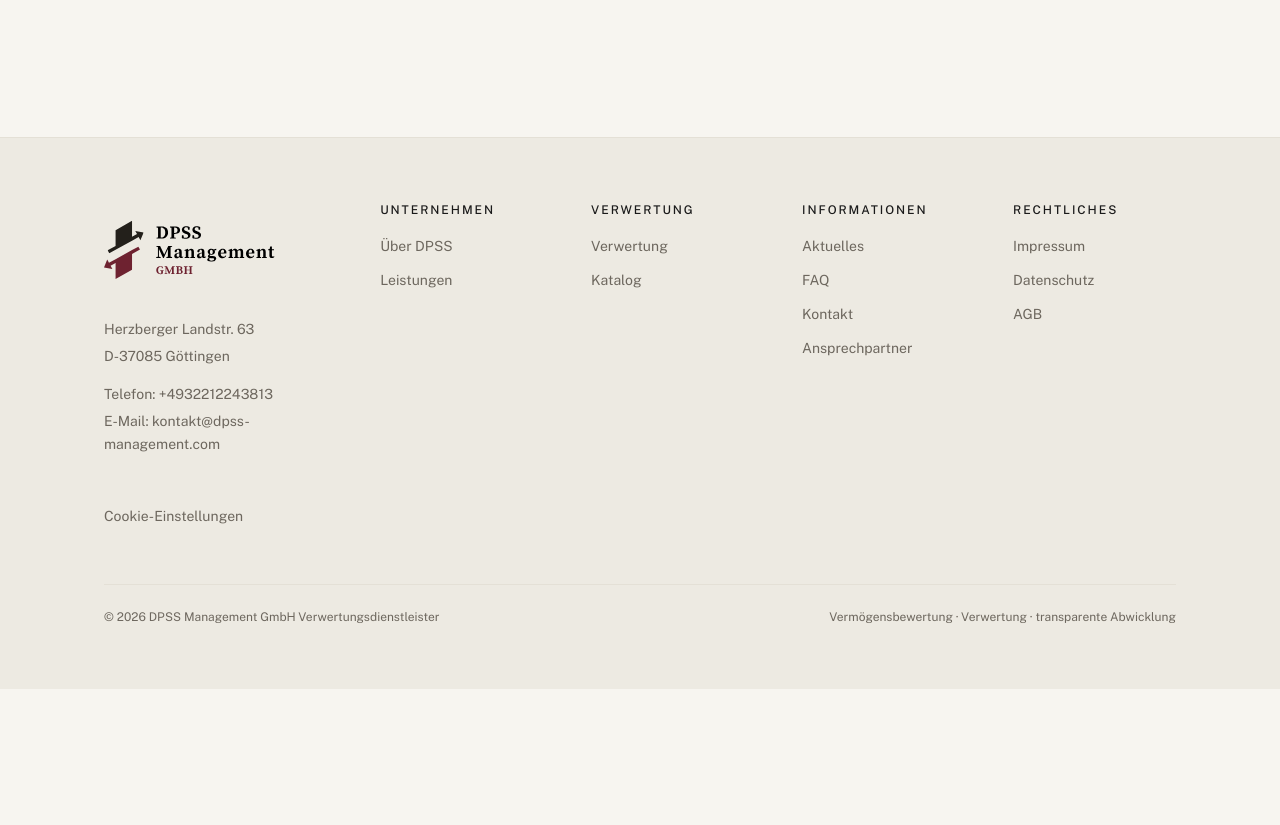
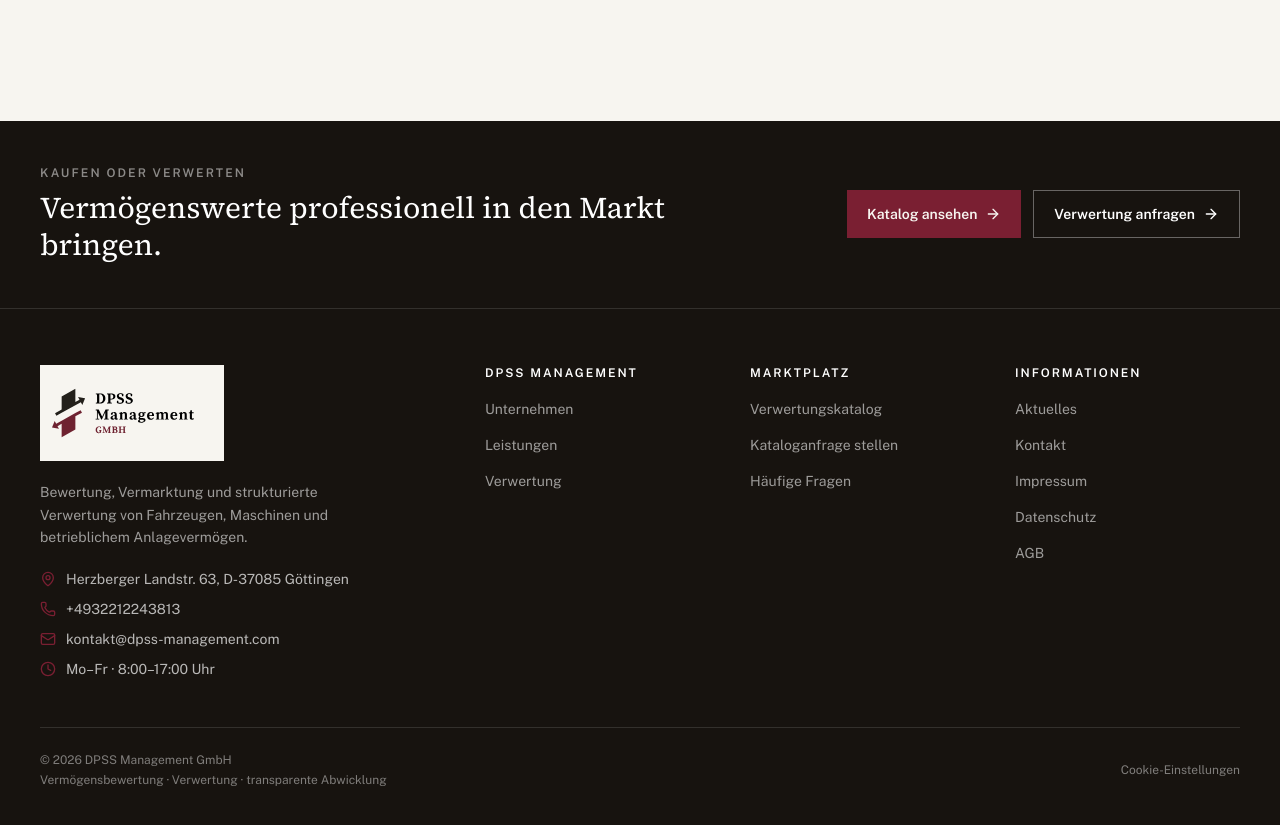
Before and after one commit to mueller433/kanzlei-website, a Next.js app: page /agb in a window 1280 px wide. Shown: the part 6180-7005 px from the top of the page. Before the commit the page ends 6869 px from the top, so only its background shows below. Built offline with nearby package versions, Linux system fonts and the light colour scheme.

Commit message:
Redesign global footer for marketplace navigation

```diff
--- a/components/site-footer.tsx
+++ b/components/site-footer.tsx
@@ -1,9 +1,10 @@
+'use client'
+
+import { ArrowRight, Clock, Mail, MapPin, Phone } from 'lucide-react'
 import Image from 'next/image'
 import Link from 'next/link'
-import React from 'react'
 
 import { openCookieSettings } from '@/components/cookie-consent'
-
 import { KANZLEI, KANZLEI_ORT } from '@/lib/kanzlei-daten'
 
 type FooterSpalte = {
@@ -13,31 +14,26 @@ type FooterSpalte = {
 
 const FOOTER_SPALTEN: FooterSpalte[] = [
   {
-    titel: 'Unternehmen',
+    titel: 'DPSS Management',
     links: [
-      { href: '/unternehmen', label: 'Über DPSS' },
+      { href: '/unternehmen', label: 'Unternehmen' },
       { href: '/leistungen', label: 'Leistungen' },
+      { href: '/verwertung', label: 'Verwertung' },
     ],
   },
   {
-    titel: 'Verwertung',
+    titel: 'Marktplatz',
     links: [
-      { href: '/verwertung', label: 'Verwertung' },
-      { href: '/katalog', label: 'Katalog' },
+      { href: '/katalog', label: 'Verwertungskatalog' },
+      { href: '/kontakt?betreff=Kataloganfrage', label: 'Kataloganfrage stellen' },
+      { href: '/faq', label: 'Häufige Fragen' },
     ],
   },
   {
     titel: 'Informationen',
     links: [
       { href: '/aktuelles', label: 'Aktuelles' },
-      { href: '/faq', label: 'FAQ' },
       { href: '/kontakt', label: 'Kontakt' },
-      { href: '/kontakt', label: 'Ansprechpartner' },
-    ],
-  },
-  {
-    titel: 'Rechtliches',
-    links: [
       { href: '/impressum', label: 'Impressum' },
       { href: '/datenschutz', label: 'Datenschutz' },
       { href: '/agb', label: 'AGB' },
@@ -47,47 +43,88 @@ const FOOTER_SPALTEN: FooterSpalte[] = [
 
 export function SiteFooter() {
   return (
-    <footer className="mt-24 border-t border-border bg-muted">
-      <div className="mx-auto w-full max-w-6xl px-6 py-16 md:px-10">
-        <div className="grid grid-cols-1 gap-12 md:grid-cols-2 lg:grid-cols-[1.4fr_repeat(4,1fr)]">
-          {/* Unternehmensidentität & Kontaktdaten */}
-          <div className="max-w-xs">
+    <footer className="mt-16 bg-[#17130f] text-white sm:mt-20">
+      <div className="border-b border-white/12">
+        <div className="mx-auto grid max-w-7xl gap-6 px-4 py-9 sm:px-6 sm:py-11 lg:grid-cols-[1fr_auto] lg:items-center lg:px-10">
+          <div>
+            <p className="text-xs font-semibold uppercase tracking-[0.17em] text-white/50">
+              Kaufen oder verwerten
+            </p>
+            <h2 className="mt-2 max-w-2xl font-serif text-2xl leading-tight text-white sm:text-3xl">
+              Vermögenswerte professionell in den Markt bringen.
+            </h2>
+          </div>
+          <div className="grid gap-3 sm:flex">
+            <Link
+              href="/katalog"
+              className="inline-flex min-h-12 items-center justify-center gap-2 bg-accent px-5 py-3 text-sm font-semibold text-accent-foreground transition-opacity hover:opacity-90"
+            >
+              Katalog ansehen <ArrowRight className="h-4 w-4" aria-hidden="true" />
+            </Link>
+            <Link
+              href="/kontakt?betreff=Verwertungsauftrag"
+              className="inline-flex min-h-12 items-center justify-center gap-2 border border-white/35 px-5 py-3 text-sm font-semibold text-white transition-colors hover:border-white/70 hover:bg-white/5"
+            >
+              Verwertung anfragen <ArrowRight className="h-4 w-4" aria-hidden="true" />
+            </Link>
+          </div>
+        </div>
+      </div>
+
+      <div className="mx-auto w-full max-w-7xl px-4 py-12 sm:px-6 sm:py-14 lg:px-10">
+        <div className="grid grid-cols-2 gap-x-6 gap-y-10 md:grid-cols-3 lg:grid-cols-[1.35fr_repeat(3,0.75fr)] lg:gap-10">
+          <div className="col-span-2 max-w-sm md:col-span-3 lg:col-span-1">
+            <Link
+              href="/"
+              aria-label="Zur Startseite"
+              className="inline-flex bg-[#f7f5f0] px-3 py-2"
+            >
               <Image
                 src="/dpss-logo-horizontal.svg"
                 alt="DPSS Management GmbH"
                 width={800}
                 height={400}
-              className="h-auto w-36 object-contain lg:w-48"
+                className="h-auto w-40 object-contain"
               />
-            <address className="mt-5 flex flex-col gap-1 text-sm not-italic leading-relaxed text-muted-foreground">
-              <span>{KANZLEI.adresse.strasse}</span>
-              <span>{KANZLEI_ORT}</span>
-              <span className="mt-3">
-                Telefon:{' '}
-                <a href={KANZLEI.telefon.href} className="transition-colors hover:text-accent">
+            </Link>
+            <p className="mt-5 max-w-xs text-sm leading-relaxed text-white/58">
+              Bewertung, Vermarktung und strukturierte Verwertung von Fahrzeugen, Maschinen und
+              betrieblichem Anlagevermögen.
+            </p>
+            <address className="mt-5 flex flex-col gap-2.5 text-sm not-italic text-white/70">
+              <span className="flex items-start gap-2.5">
+                <MapPin className="mt-0.5 h-4 w-4 shrink-0 text-accent" aria-hidden="true" />
+                <span>{KANZLEI.adresse.strasse}, {KANZLEI_ORT}</span>
+              </span>
+              <a href={KANZLEI.telefon.href} className="flex items-center gap-2.5 hover:text-white">
+                <Phone className="h-4 w-4 shrink-0 text-accent" aria-hidden="true" />
                 {KANZLEI.telefon.anzeige}
               </a>
-              </span>
-              <span>
-                E-Mail:{' '}
-                <a href={KANZLEI.email.href} className="transition-colors hover:text-accent">
+              <a
+                href={KANZLEI.email.href}
+                className="flex items-center gap-2.5 break-all hover:text-white"
+              >
+                <Mail className="h-4 w-4 shrink-0 text-accent" aria-hidden="true" />
                 {KANZLEI.email.anzeige}
               </a>
+              <span className="flex items-center gap-2.5">
+                <Clock className="h-4 w-4 shrink-0 text-accent" aria-hidden="true" />
+                Mo–Fr · 8:00–17:00 Uhr
               </span>
             </address>
           </div>
 
           {FOOTER_SPALTEN.map((spalte) => (
             <nav key={spalte.titel} aria-label={spalte.titel}>
-              <h2 className="text-xs font-medium uppercase tracking-[0.16em] text-foreground">
+              <h2 className="text-xs font-semibold uppercase tracking-[0.16em] text-white">
                 {spalte.titel}
               </h2>
-              <ul className="mt-4 flex flex-col gap-2.5">
-                {spalte.links.map((link, i) => (
-                  <li key={`${link.href}-${i}`}>
+              <ul className="mt-4 flex flex-col gap-3">
+                {spalte.links.map((link) => (
+                  <li key={`${link.href}-${link.label}`}>
                     <Link
                       href={link.href}
-                      className="text-sm text-muted-foreground transition-colors hover:text-accent"
+                      className="text-sm text-white/58 transition-colors hover:text-white"
                     >
                       {link.label}
                     </Link>
@@ -96,18 +133,20 @@ export function SiteFooter() {
               </ul>
             </nav>
           ))}
-          <div className="md:col-span-2 lg:col-span-1">
-            <button type="button" onClick={openCookieSettings} className="text-left text-sm text-muted-foreground transition-colors hover:text-accent">
+        </div>
+
+        <div className="mt-12 flex flex-col gap-5 border-t border-white/12 pt-6 text-xs text-white/45 sm:flex-row sm:items-center sm:justify-between">
+          <div className="flex flex-col gap-1">
+            <p>© {new Date().getFullYear()} {KANZLEI.name}</p>
+            <p>{KANZLEI.taetigkeit}</p>
+          </div>
+          <button
+            type="button"
+            onClick={openCookieSettings}
+            className="min-h-11 self-start text-left transition-colors hover:text-white sm:min-h-0 sm:self-auto"
+          >
             Cookie-Einstellungen
           </button>
-          </div>
-        </div>
-
-        <div className="mt-14 flex flex-col gap-2 border-t border-border pt-6 text-xs text-muted-foreground sm:flex-row sm:items-center sm:justify-between">
-          <p>
-            © {new Date().getFullYear()} {KANZLEI.name} {KANZLEI.zusatz}
-          </p>
-          <p>{KANZLEI.taetigkeit}</p>
         </div>
       </div>
     </footer>
```
Lines whose indentation alone changed are shown as unchanged.
